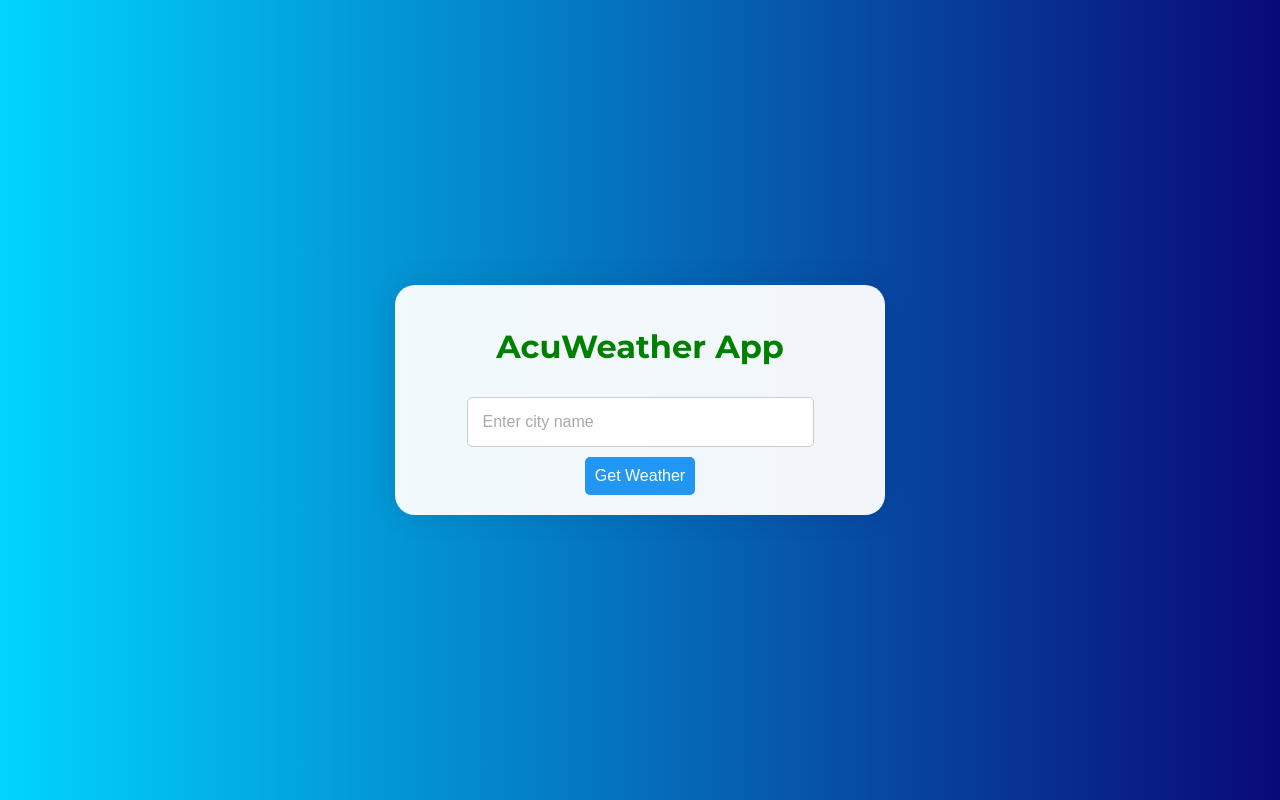
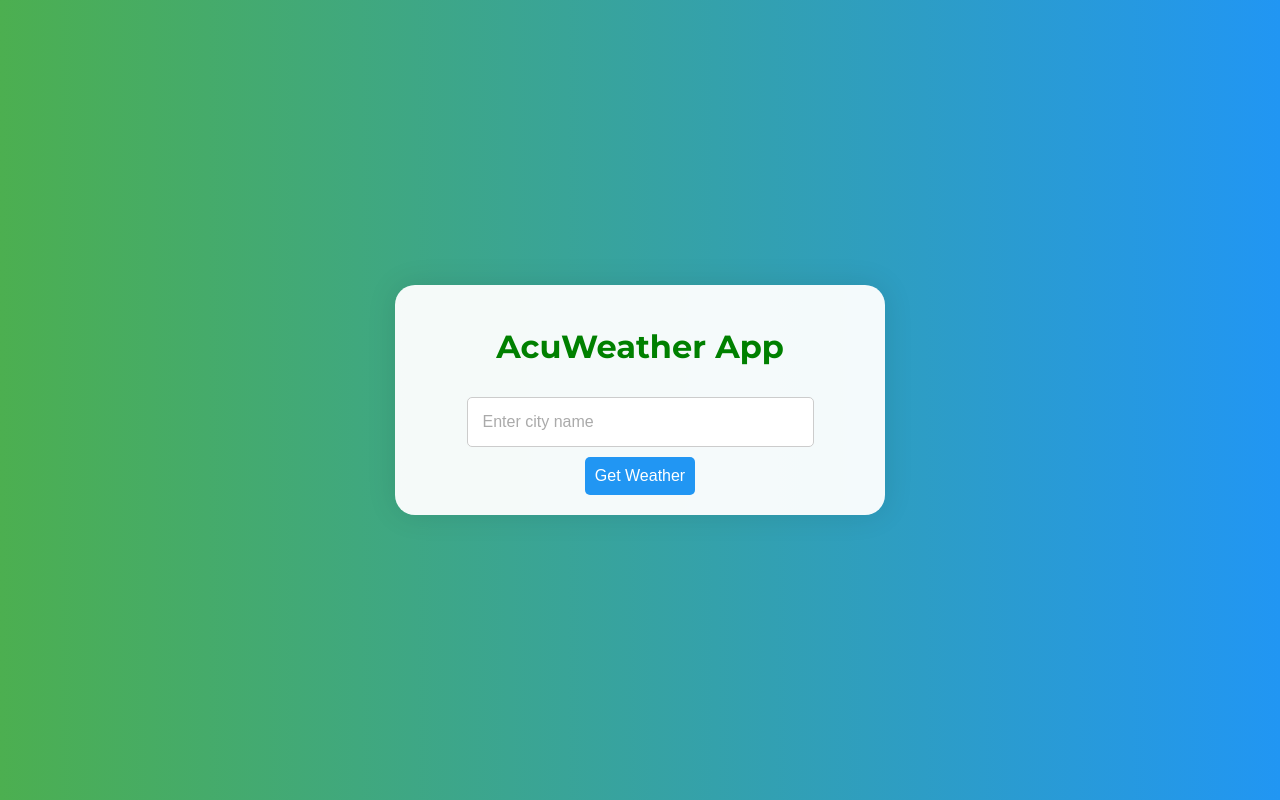
Before and after one commit to KyleCRobinson/AcuWeatherApp, a plain HTML site: page index.html in a window 1280 px wide. Drawn offline with nearby package versions, Linux system fonts and the light colour scheme; no server answers.

Commit message:
undo color change

```diff
--- a/styles.css
+++ b/styles.css
@@ -5,7 +5,7 @@ body {
     justify-content: center;
     align-items: center;
     height: 100vh;
-    background: linear-gradient(to right, #00d4ff, #090979);
+    background: \linear-gradient(to right, #4CAF50, #2196F3);
 }
 
 .container {
```
